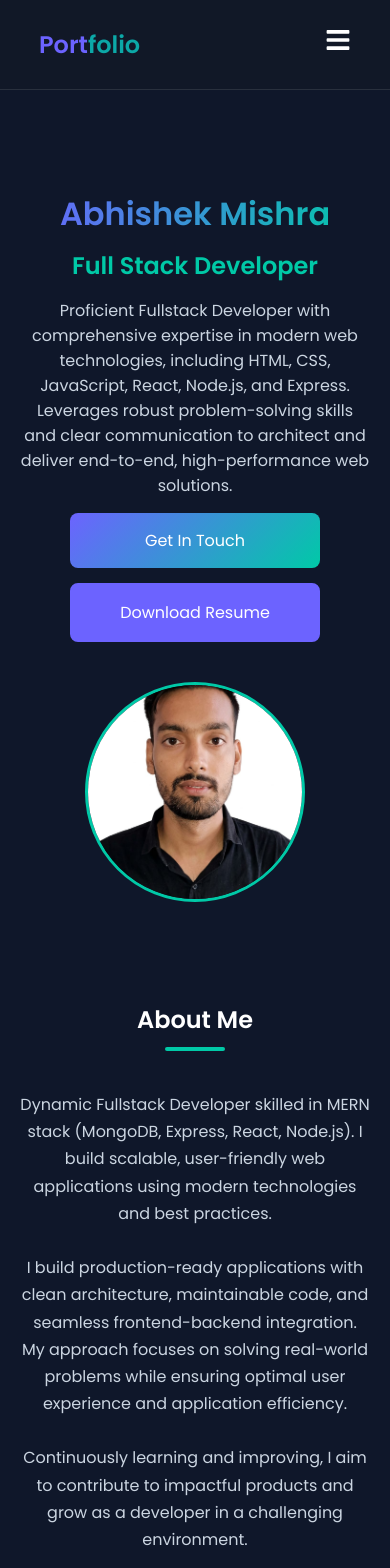
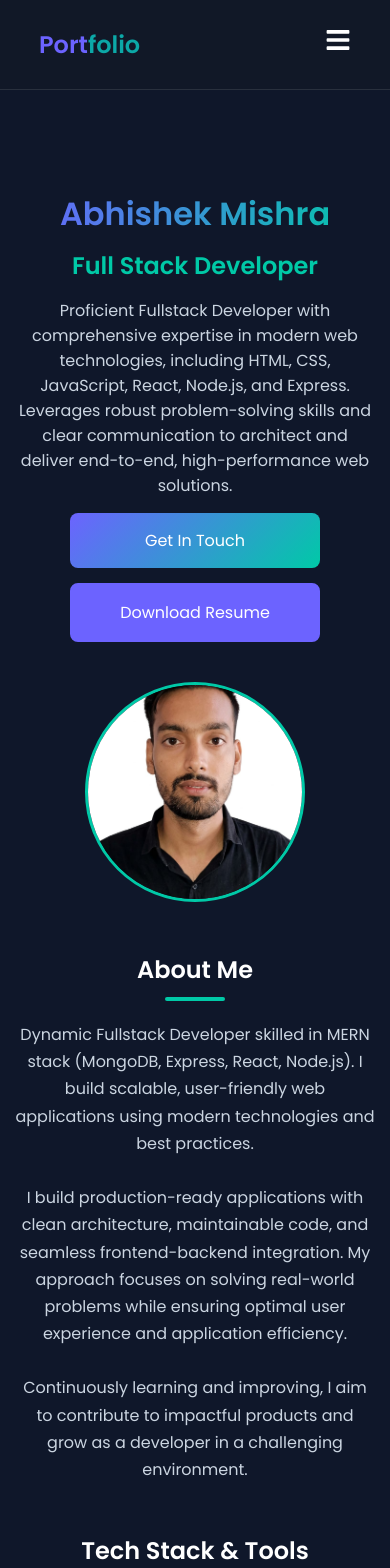
Before and after one commit to abhi13mishra/portfolio, a React (Vite) app: page / in a window 390 px wide. Shown: the top 1568 px of the page. Built offline with nearby package versions, Linux system fonts and the light colour scheme.

Commit message:
fix: mobile view section gap

```diff
--- a/src/App.css
+++ b/src/App.css
@@ -438,6 +438,10 @@ section {
     width: 220px;
     height: 220px;
   }
+
+  section {
+    padding: 40px 25px;
+  }
 }
 
 
@@ -458,7 +462,7 @@ section {
   }
 
   section {
-    padding: 50px 20px;
+    padding: 25px 15px;
   }
 
   .menu-icon {
@@ -501,4 +505,8 @@ section {
     display: block;
     margin-top: 10px;
   }
+
+  .heading {
+    margin-bottom: 20px;
+  }
 }
```
